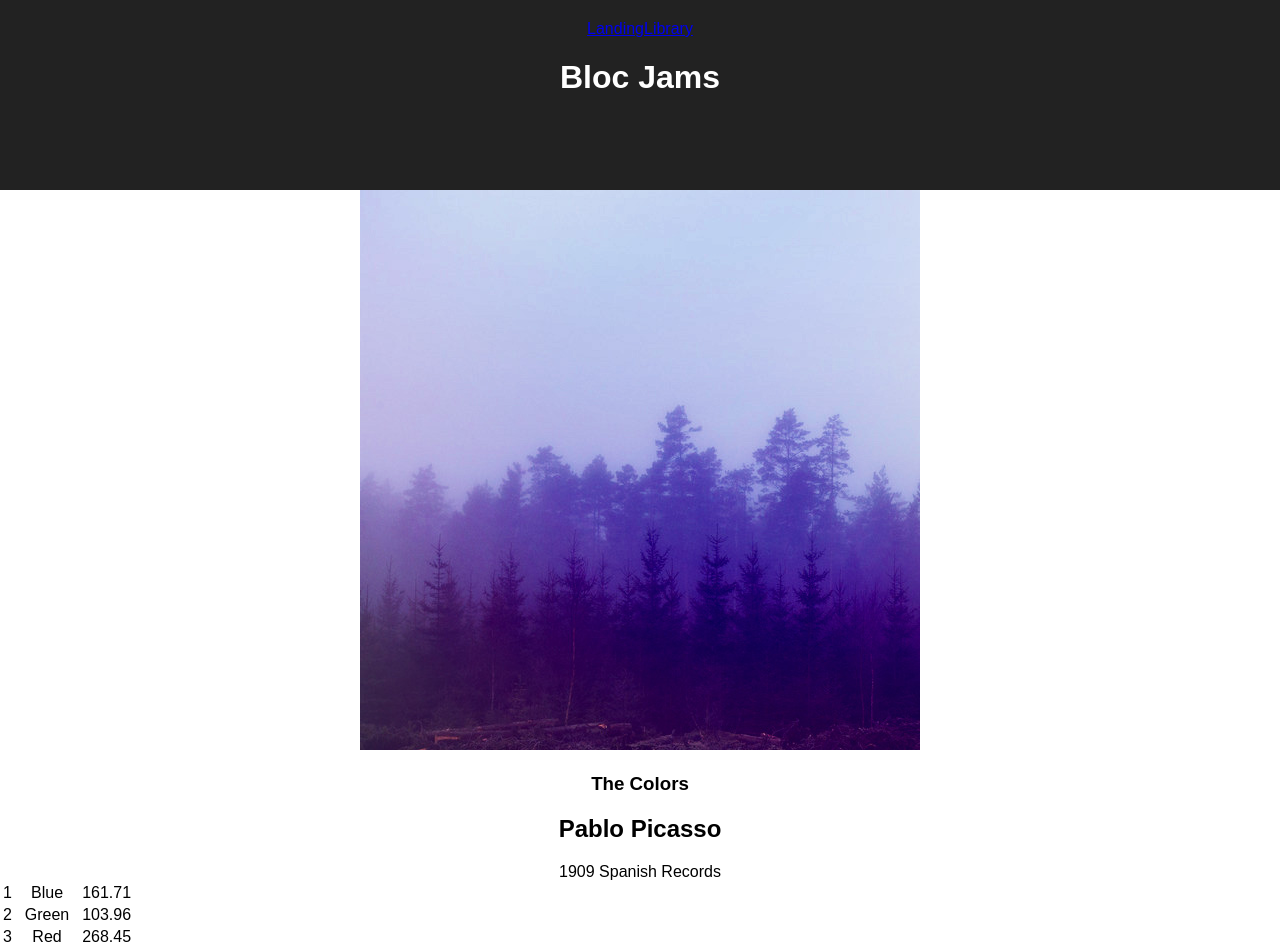
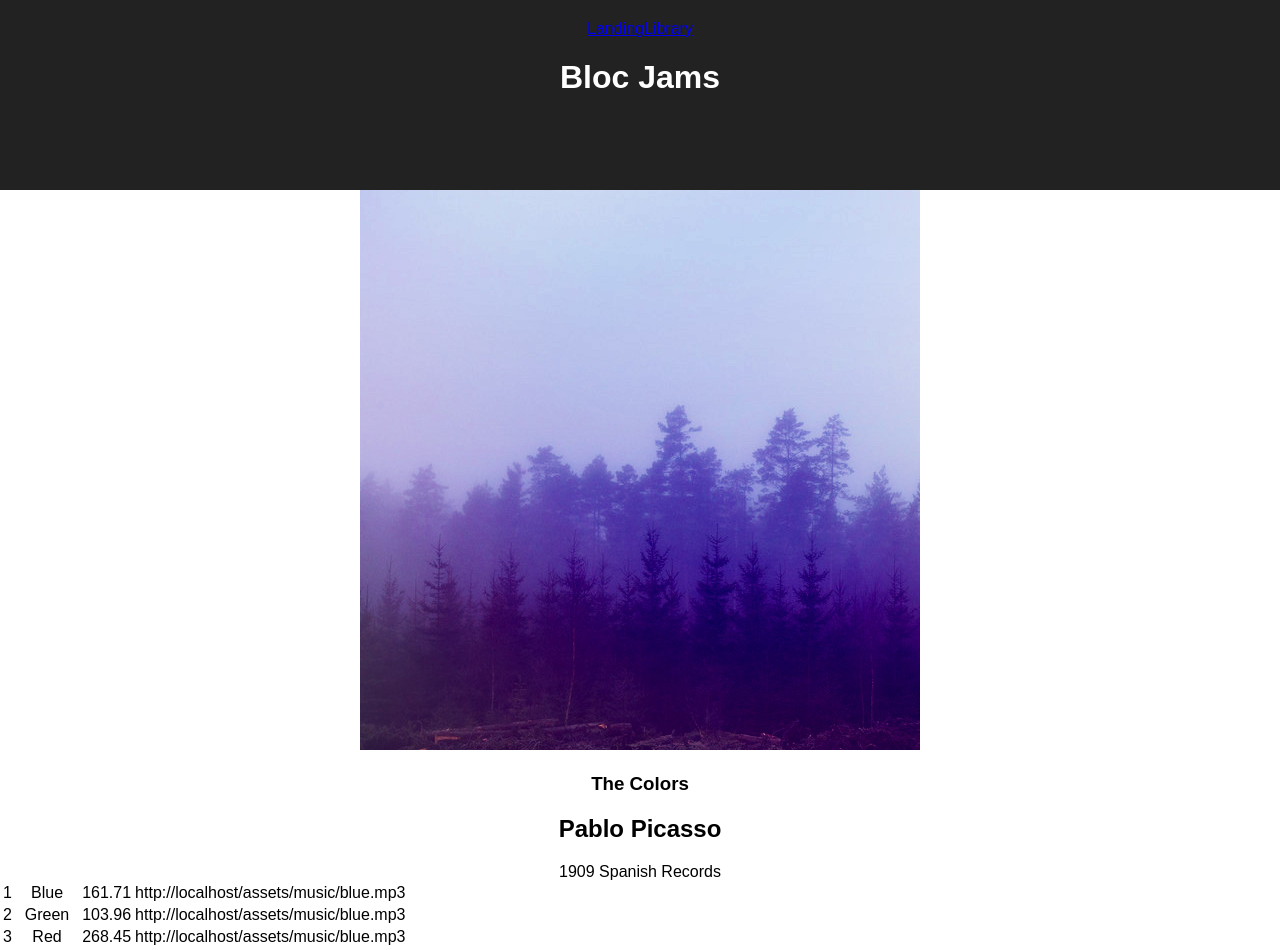
Before and after one commit to mattandbucs34/Project-BlocJams, a React (Create React App) app in the folder bloc-jams-react/: page /album/the-colors in a window 1280 px wide. Shown: the top 950 px of the page. Built offline with nearby package versions, Linux system fonts and the light colour scheme.

Commit message:
add files Audio Playback Assignment

```diff
--- a/bloc-jams-react/public/index.html
+++ b/bloc-jams-react/public/index.html
@@ -10,6 +10,7 @@
     -->
     <link rel="manifest" href="%PUBLIC_URL%/manifest.json">
     <link rel="shortcut icon" href="%PUBLIC_URL%/favicon.ico">
+    <link href="https://unpkg.com/ionicons@4.2.4/dist/css/ionicons.min.css" rel="stylesheet" type="text/css">
     <!--
       Notice the use of %PUBLIC_URL% in the tags above.
       It will be replaced with the URL of the `public` folder during the build.
--- a/bloc-jams-react/src/components/Album.js
+++ b/bloc-jams-react/src/components/Album.js
@@ -12,11 +12,14 @@
         this.state = {
             album: album,
             currentSong: album.songs[0],
-            isPlaying: false
+            isPlaying: false,
+            isHovered: null
         };
 
         this.audioElement = document.createElement('audio');
         this.audioElement.src = album.songs[0].audioSrc;
+
+
     }
 
     play() {
@@ -44,6 +47,16 @@
       }
     }
 
+    iconFunction(song, index) {
+      if (this.state.isPlaying && this.state.currentSong === song) {
+        return <span className="ion-md-pause"></span>
+      }else if (this.state.isHovered === index + 1){
+        return <span className="ion-md-play-circle"></span>
+      }else {
+        return <span>{index + 1}</span>
+      }
+    }
+
     render() {
         return (
             <section className = "album">
@@ -65,10 +78,17 @@
                 <tbody>
                   {
                     this.state.album.songs.map( (song, index) =>
-                      <tr className="song" key={index} onClick={() => this.handleSongClick(song)} >
-                        <td>{index + 1}</td>
+                      <tr className="song" key={index}
+                        onClick={() => this.handleSongClick(song)}
+                        onMouseEnter={() => this.setState({ isHovered: index + 1 })}
+                        onMouseLeave={() => this.setState({ isHovered: null })}
+                        >
+                        <td>
+                          {this.iconFunction(song,index)}
+                        </td>
                         <td>{song.title}</td>
                         <td>{song.duration}</td>
+                        <td>{this.audioElement.src}</td>
                       </tr>
                     )
                   }
```
